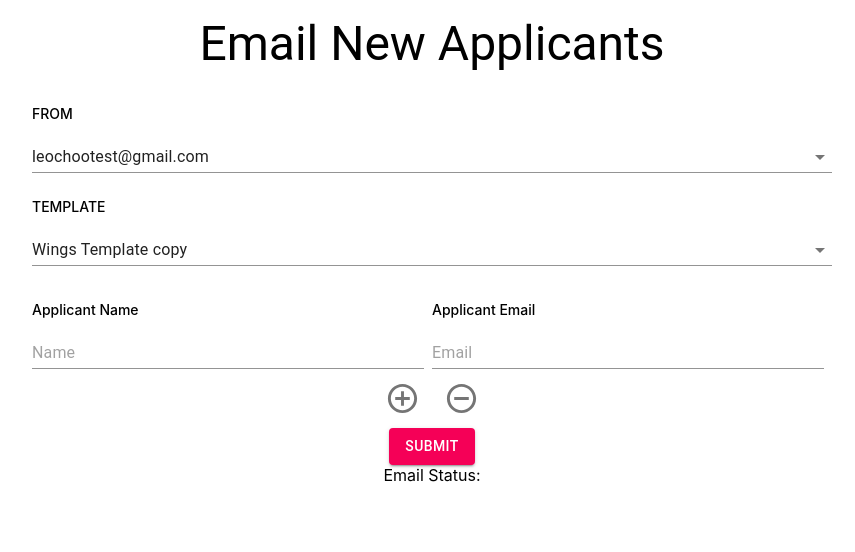
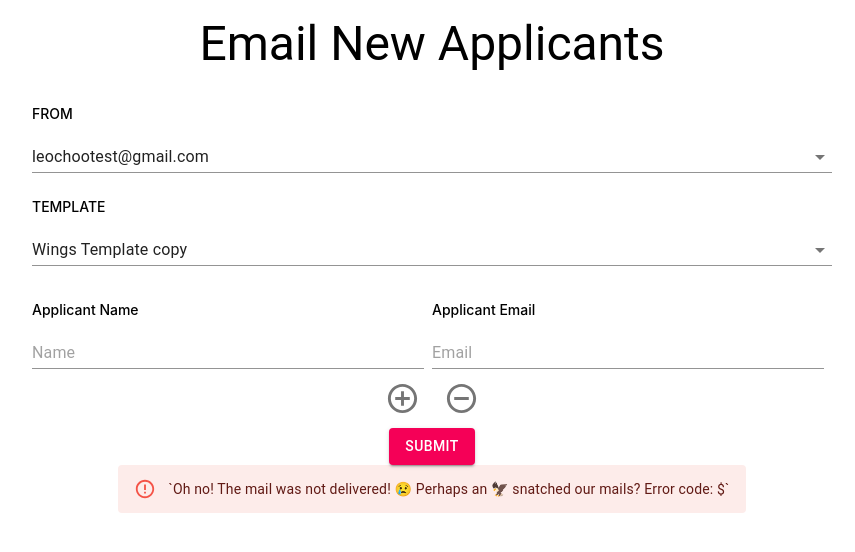
Before and after one commit to leochoo/react-mailer-mvp, a React (Create React App) app: page / in a window 1280 px wide. Shown: the top 552 px of the page, without its empty margins (208-1063 px from the left). Built offline with nearby package versions, Linux system fonts and the light colour scheme.

Commit message:
success and fail

```diff
--- a/src/App.tsx
+++ b/src/App.tsx
@@ -88,11 +88,11 @@ const App = (): JSX.Element => {
 
   const onSubmit = handleSubmit((data) => {
     callSendemailAPI(data).then((res) => {
-      if (res !== "201") {
-        setEmailStatus("Failed to POST " + res);
-      } else {
-        setEmailStatus("SENT! Post successful " + res);
+      if (res === undefined) {
+        res = "";
       }
+      console.log(res);
+      setEmailStatus(res);
     });
   });
 
@@ -224,7 +224,20 @@ const App = (): JSX.Element => {
           </Button>
         </Grid>
         <Grid container item justifyContent="center">
-          Email Status: {emailStatus}
+          {
+            // if emailstatus successful, display success alert. if not, display
+            emailStatus === "201" ? (
+              <Alert severity="success">
+                `🕊 has successfully delivered the ✉️ to our precious applicants!
+                🥳 ${emailStatus}`
+              </Alert>
+            ) : (
+              <Alert severity="error">
+                `Oh no! The mail was not delivered! 😢 Perhaps an 🦅 snatched
+                our mails? Error code: ${emailStatus}`
+              </Alert>
+            )
+          }
         </Grid>
       </form>
     </Grid>
```
